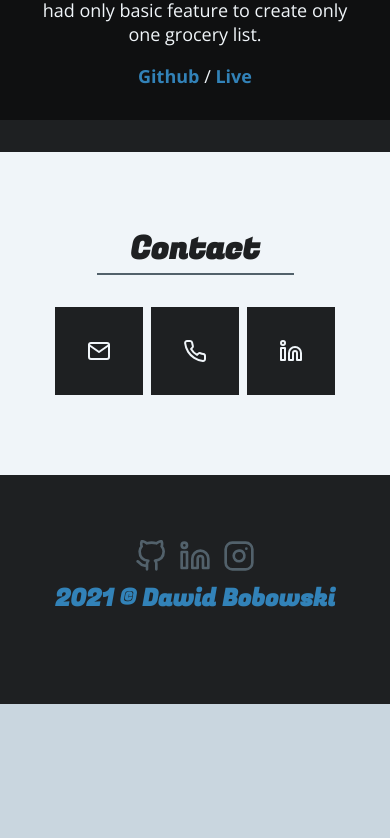
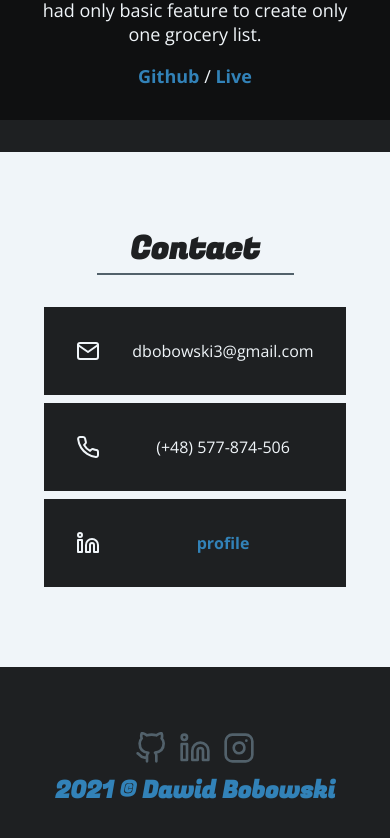
Before and after one commit to sonofhel/portfolio-page, a React (Create React App) app: page / in a window 390 px wide. Shown: the part 2630-3468 px from the top of the page. Before the commit the page ends 3334 px from the top, so only its background shows below. Built offline with nearby package versions, Linux system fonts and the light colour scheme.

Commit message:
scroll to sections fix & contact css

```diff
--- a/src/App.css
+++ b/src/App.css
@@ -238,7 +238,6 @@ a, a:link, a:visited, a:hover, a:active {
 }
 
 .contact-wrapper {
-  /* max-width: 30vw; */
   margin: 2rem auto;
   display: flex;
   flex-direction: row;
@@ -258,7 +257,6 @@ a, a:link, a:visited, a:hover, a:active {
   padding-right: 2rem !important;
   margin: 0 auto;
   font-size: 1.5rem;
-  display: none;
   cursor: pointer;
 }
 
@@ -368,10 +366,14 @@ footer h3 {
     flex-direction: column-reverse;
   }
   .contact-wrapper {
-    max-width: 70vw;
+    flex-direction: column;
   }
   .contact-item p {
     font-size: 1.25rem;
+  }
+  .contact-item:nth-of-type(n+2) {
+    margin-left: 0;
+    margin-top: 0.5rem;
   }
 }
 
--- a/src/App.js
+++ b/src/App.js
@@ -26,25 +26,34 @@ class App extends Component {
     })
   }
 
-  showContact(id) {
-    const contacts = document.getElementsByClassName("contact-p")
-    Array.from(contacts).forEach((contact, index) => {
-      if(index !== id-1) {
-        contact.style.display = "none"
-      } else {
-        contact.style.display = "block"
-      }
-    })
-  }
-
   swipeTo(divID) {
     const sectionNames = [
       "home", "about-me", "projects", "contact"
     ]
-    const y = document.getElementById(sectionNames[divID-1]).getBoundingClientRect().top + window.pageYOffset - 50
-    window.scrollTo({top: y, behavior: "smooth"})
-    console.log(this.state.mobileMenuVisible)
-    if(this.state.mobileMenuVisible) {
+    var y = 0
+
+    switch(divID) {
+      case 1:
+        window.scrollTo({ top: y, behavior: "smooth" })
+        break
+      case 2:
+      case 3:
+        var margin = 50
+        if(window.innerWidth < 600) {
+          margin = 300
+        }
+        y = document.getElementById(sectionNames[divID-1]).getBoundingClientRect().top + window.pageYOffset - margin
+        window.scrollTo({ top: y, behavior: "smooth" })
+        break
+      case 4:
+        window.scrollTo({ top: document.body.scrollHeight, behavior: "smooth" })
+        break
+      default:
+        break
+    }
+
+
+    if(window.innerWidth < 600 && this.state.mobileMenuVisible) {
       this.toggleMenu()
     }
   }
@@ -123,11 +132,24 @@ class App extends Component {
           <div className="contact-wrapper">
             {Contacts.map(contact => {
               return (
-                <div className="contact-item dark" key={contact.id} onClick={() => this.showContact(contact.id)}>
+                <div className="contact-item dark" key={contact.id}>
                   {contact.icon}
-                  {contact.id !== 3 && <p className="contact-p" onClick={() => this.toClipboard(contact.text)} data-tip="Copied to clipboard!">{contact.text}</p>}
-                  {contact.id === 3 && <p className="contact-p"><a href={contact.text} target="_blank" rel="noreferrer">profile</a></p>}
-                  <ReactTooltip eventOff="mouseout || scroll" delayHide="3000" event="click" />
+                  {contact.id !== 3 &&
+                    <p
+                      onClick={() => this.toClipboard(contact.text)}
+                      data-tip="Copied to clipboard!"
+                    >
+                      {contact.text}
+                    </p>}
+                  {contact.id === 3 && <p>
+                    <a
+                      href={contact.text}
+                      target="_blank"
+                      rel="noreferrer"
+                    >
+                      profile
+                    </a></p>}
+                  <ReactTooltip eventOff="mouseout || scroll" delayHide={3000} event="click" />
                 </div>
               )
             })}
```
Also changed, not shown: 1 other file (tests, documents, lock files or other folders).
